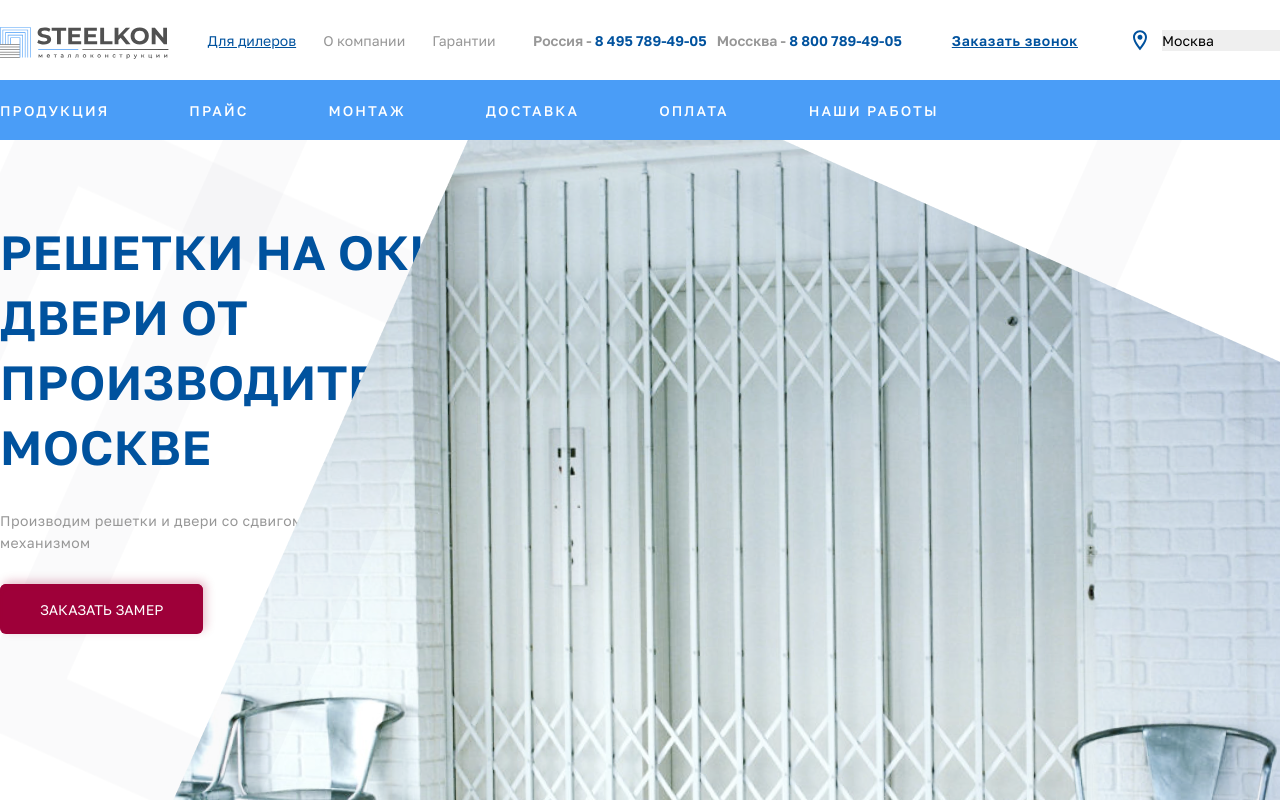
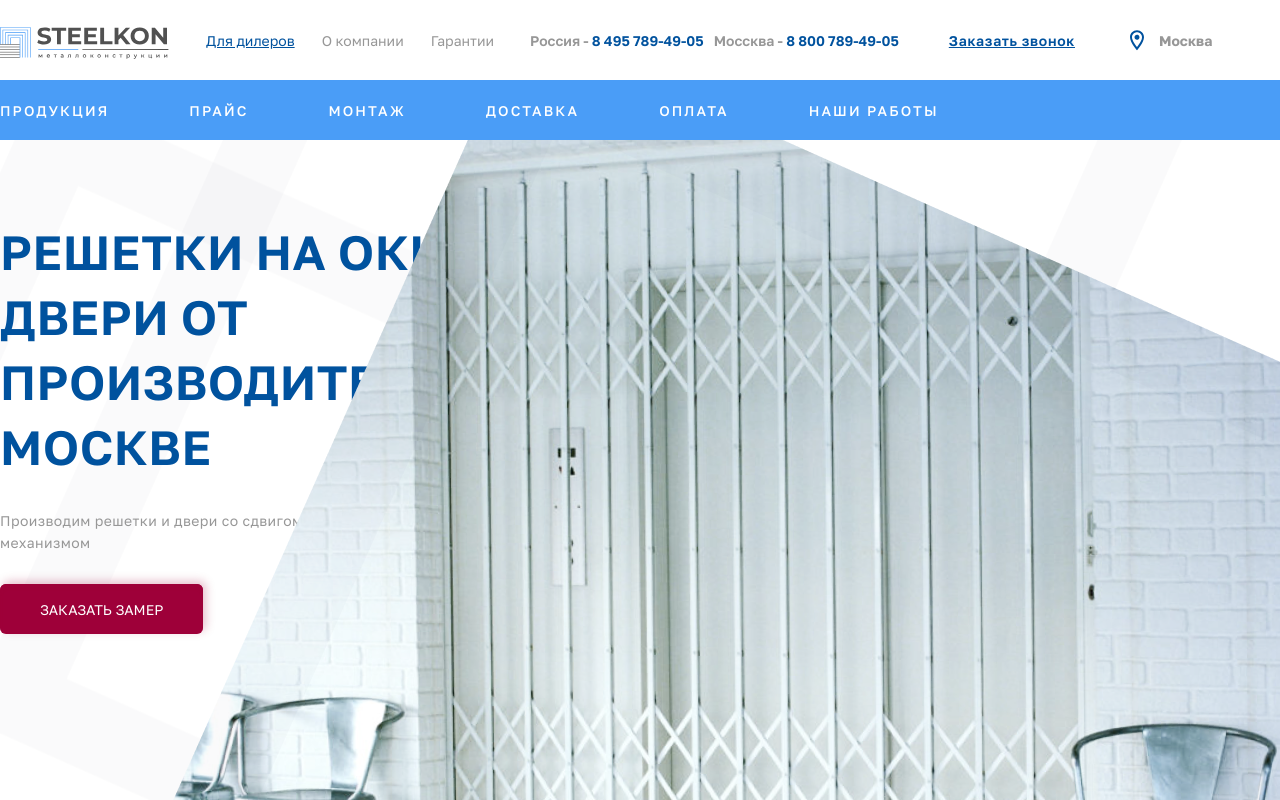
Before and after one commit to shkarin-andrey/Steelkon, a website: page src/index.html in a window 1280 px wide. Drawn offline with nearby package versions, Linux system fonts and the light colour scheme; files that its build step writes are made by us from their sources.

Commit message:
fix style position

```diff
--- a/src/sass/blocks/header/_header.scss
+++ b/src/sass/blocks/header/_header.scss
@@ -87,6 +87,13 @@
                     border: none;
                     outline: none;
                     cursor: pointer;
+                    font-weight: 700;
+                    background-color: $white;
+                    color: $gray;
+
+                    option {
+                        color: #000;
+                    }
                 }
             }
         }
```
Also changed, not shown: dist/css/style.min.css.
